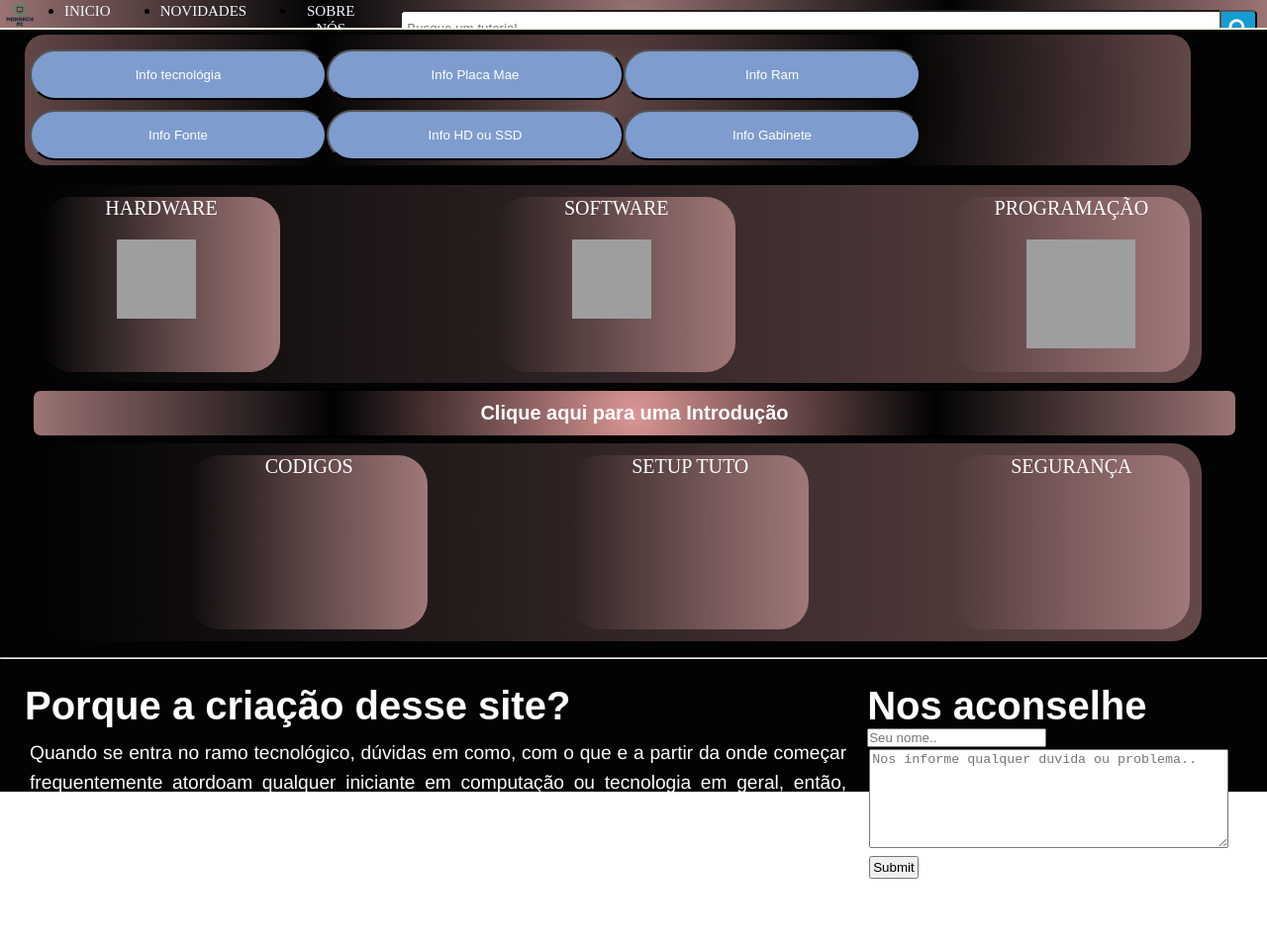
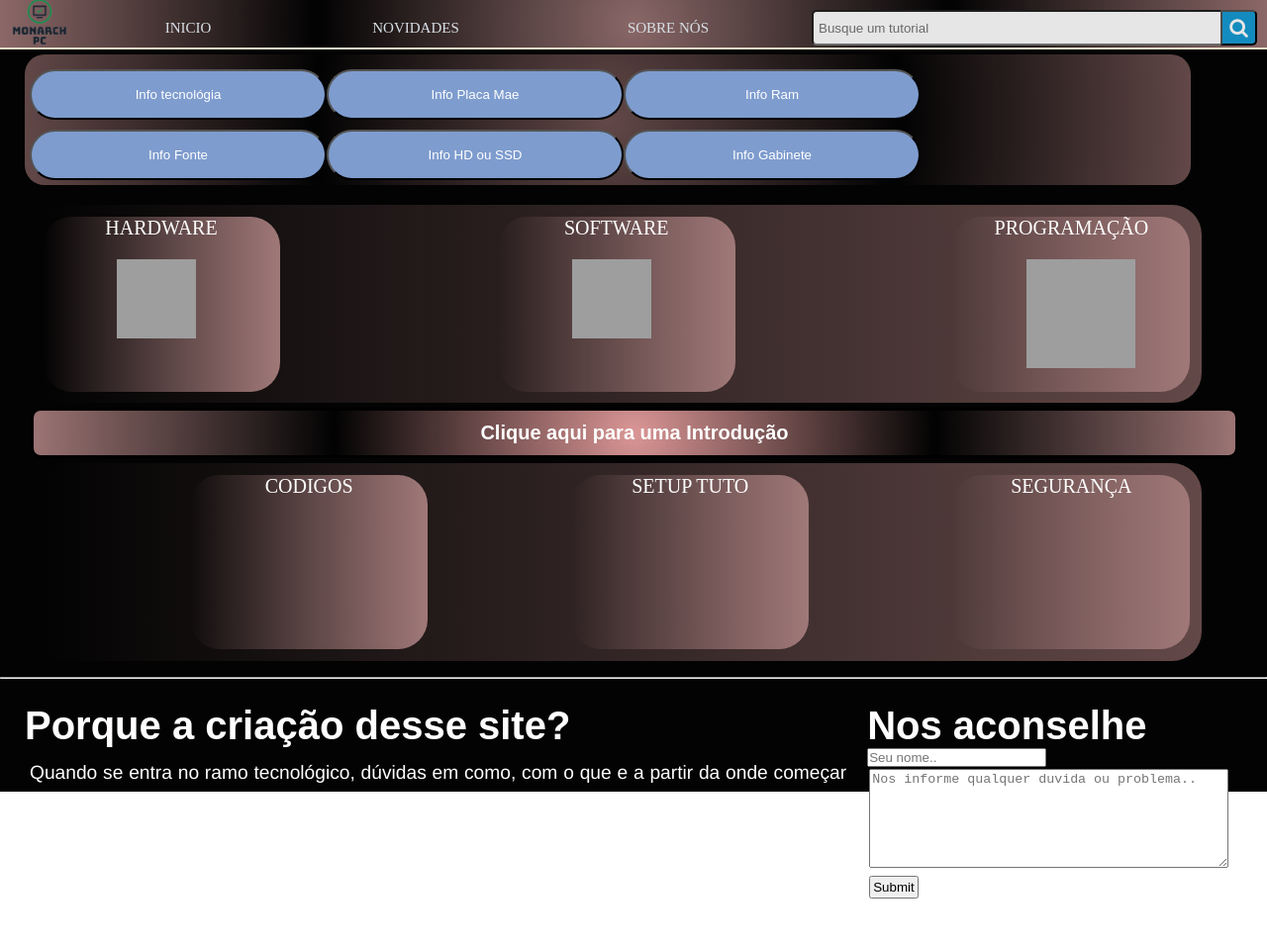
Before and after one commit to Sung-99/Site-HelpDesk, a plain HTML site: page Index.html in a window 1280 px wide. Shown: the top 959 px of the page at 99% size. Drawn offline with nearby package versions, Linux system fonts and the light colour scheme; grey boxes are pictures that could not be loaded.

Commit message:
Responsiveness up to date min-300px to 500

```diff
--- a/Css/Index_css.css
+++ b/Css/Index_css.css
@@ -15,13 +15,12 @@ main{
 }
 
 .inline_elements_NOVIDADES, .inline_elements_INICIO, .inline_elements_SOBRE_NOS{
-        padding-left: 15px;
-        padding-right: 15px;
-        margin-left: 10px;
-        margin-right: 10px;
-        height: 10px;
+    padding-left: 30px;
+    padding-right: 30px;
+    margin-left: 30px;
+    margin-right: 30px;
     position: relative;
-        top: 2px;
+    top: 20px;
 }
 .INICIO,.NOVIDADES, .SOBRE_NOS{
         font-size: 15px;
@@ -29,10 +28,46 @@ main{
         color:aliceblue;
 
 }
+.inline_elements_NOVIDADES, .inline_elements_INICIO, .inline_elements_SOBRE_NOS{
+    padding-left: 30px;
+    padding-right: 30px;
+    margin-left: 30px;
+    margin-right: 30px;
+    position: relative;
+    top: 20px;
+}
+.inline_elements_NOVIDADES a:hover, .inline_elements_INICIO a:hover,
+.inline_elements_SOBRE_NOS a:hover{
+    background-image: linear-gradient(to right, rgba(255,0,0,0), rgb(224, 82, 82));
+    border-radius: 20px;
+    transition:0.1s ease-in-out;
+}
+
+.inline_elements_INICIO a{
+    width: 100px;
+    height: 20px;
+    display:block;
+}
+
+.inline_elements_SOBRE_NOS a{
+    width: 150px;
+    height: 20px;
+    display:block;
+
+}
+.inline_elements_NOVIDADES a{
+width: 120px;
+height: 20px;
+display:block;
+
+}
+ul{
+    list-style-type: none;
+}
 
 #my_head_img{
-        width: 40px;
-        height: 40px;
+        width: 80px;
+        height: 80px;
 
 }
 body {
@@ -40,21 +75,25 @@ body {
         background-attachment: fixed;
 }
 
+
 .main_nav{
-        overflow-x:scroll;
+    overflow:hidden;
     top: 0;
     left: 0;
     position:relative;
     width: 100%;
     display: flex;
     text-align: center;
-        height: 30px;
+    height: 50px;
     background-image: radial-gradient(circle, rgb(153, 115, 115), rgba(117, 114, 114, 0), rgb(156, 116, 116));
-        border-bottom: 2px solid cornsilk
+        border-bottom: 2px solid cornsilk;
+
+    opacity: 90%;
+
 
 }
 .top_Legend_logo{
-        bottom: 5px;
+        bottom: 18px;
         position: relative;
 }
 
@@ -116,9 +155,15 @@ font-size: '0';
     position: relative;
 
 }*/
+.sticky {
+    position: fixed;
+    top: 0;
+    width: 100%;
 
 
-/*----------------------------------------------------*/
+
+
+}
 @media (max-width: 500px){
     .content_heavy{
         padding-top: 50px;
@@ -126,7 +171,16 @@ font-size: '0';
         width: 100%;
 
     }
+    .containe_TO_button_ram_mob_infoTech{
+        padding: 5px;
+        margin: 5px;
+        width: 95%;
+        border-radius: 20px;
+        background-image: none !important;
+        display: flex;
+        flex-wrap: wrap;
 
+    }
     .main_nav{
             overflow:hidden;
             top: 0;
@@ -231,7 +285,7 @@ ul{
         padding-top: 5px;
         margin-top: 5px;
         overflow: hidden;
-    left: 20px;
+        left: 10%;
         position: relative;
     }
 
@@ -239,7 +293,7 @@ ul{
         padding-top: 5px;
         margin-top: 5px;
         overflow: hidden;
-    left: 20px;
+        left: 10%;
         position: relative;
     }
 
@@ -297,9 +351,15 @@ footer {
         color: rgb(250, 250, 250);
     }
 
+    #warning{
+        padding: 3px;
+        margin-left: 5px    !important;
+        font-size: 10px !important;
+        padding: 1px !important;
+
     }
-/*-------------------Max 500 width responsivity-----------------------*/
 
+}
 .content_heavy{
 
     margin-left: 20px;
```
Lines whose indentation alone changed are shown as unchanged.
